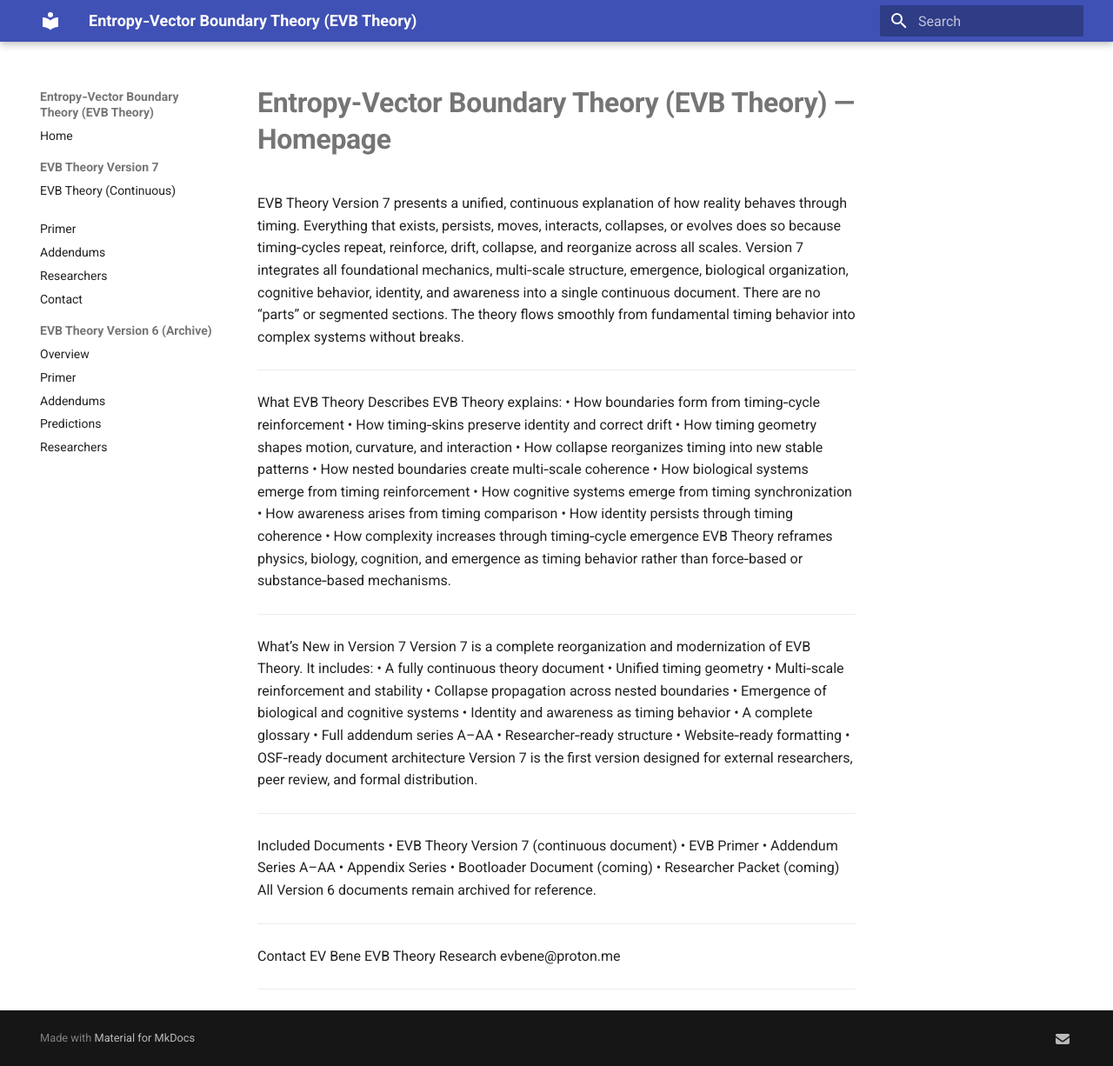
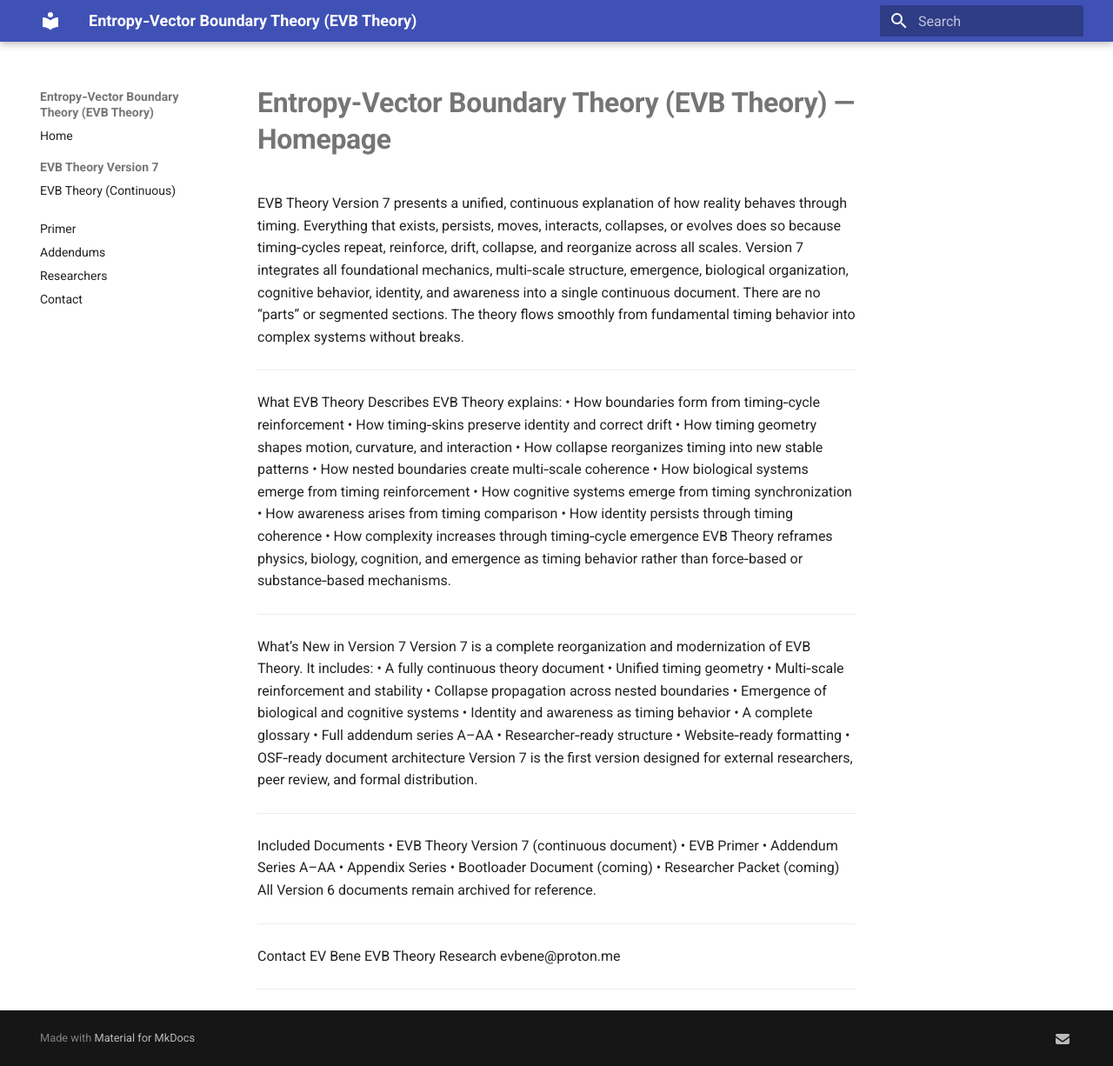
Before and after one commit to evbene/evb-theory, an MkDocs documentation site: the page built from docs/index.md, in a window 1280 px wide and 1226 px high. Shown: the whole window at 87% size. Built offline with MkDocs 1.6.1 and Material for MkDocs 9.7.7, drawn with Linux system fonts in a browser that asks for light colours.

Commit message:
Update mkdocs.yml

```diff
--- a/mkdocs.yml
+++ b/mkdocs.yml
@@ -30,13 +30,6 @@ nav:
       - Researchers: researchers_v7.md
       - Contact: contact.md
 
-  - EVB Theory Version 6 (Archive):
-      - Overview: version6.md
-      - Primer: primer.md
-      - Addendums: addendums.md
-      - Predictions: predictions.md
-      - Researchers: researchers.md
-
 extra:
   social:
     - icon: fontawesome/solid/envelope
```
